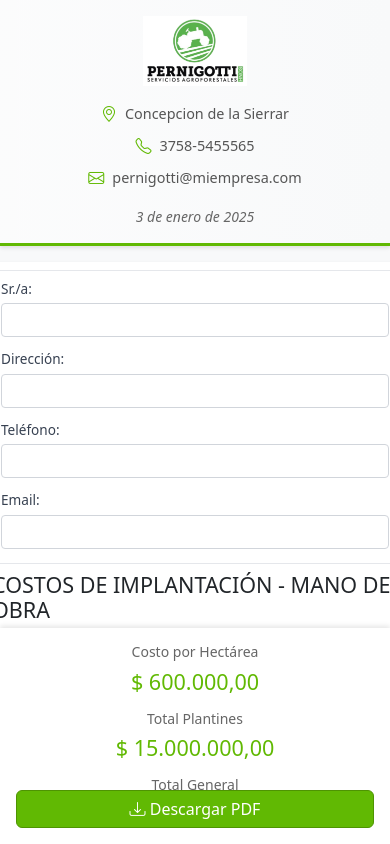
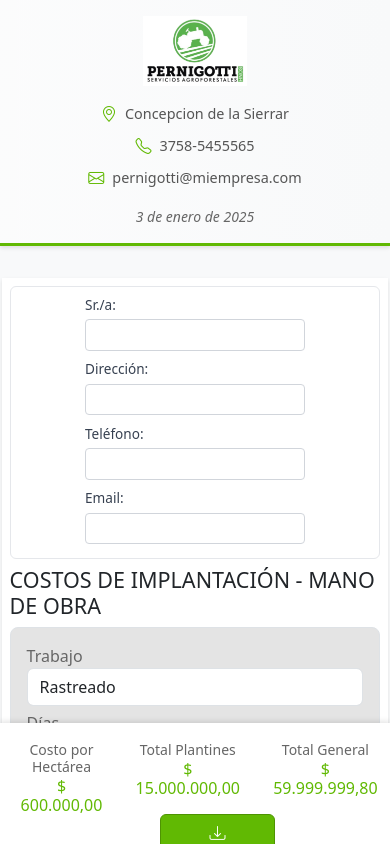
Before and after one commit to josegazano732/App-Presupuesto, an Angular app: page / in a window 390 px wide. Shown: the top 844 px of the page. Built offline with nearby package versions, Linux system fonts and the light colour scheme.

Commit message:
Avances en el diseño

```diff
--- a/src/app/components/budget-form/budget-form.component.css
+++ b/src/app/components/budget-form/budget-form.component.css
@@ -40,7 +40,7 @@
 
 /* Card Styles for Mobile */
 .budget-item-card {
-  background: white;
+  background: rgba(133, 131, 131, 0.219);
   border: 1px solid #dee2e6;
   border-radius: 8px;
   padding: 1rem;
@@ -48,12 +48,13 @@
 }
 
 .budget-item-card .form-group {
-  margin-bottom: 1rem;
+  margin-bottom: 0.300rem;
 }
 
 .budget-item-card label {
   display: block;
-  margin-bottom: 0.5rem;
+  /*margin-bottom: 0.1rem;*/
+  margin: auto;
   color: #666;
 }
 
@@ -73,36 +74,38 @@
   left: 0;
   right: 0;
   background: white;
-  padding: 1rem;
+  padding: 0.250rem;
   box-shadow: 0 -2px 5px rgba(0,0,0,0.1);
   z-index: 1000;
 }
 
 .totals-grid {
-  display: grid;
-  grid-template-columns: repeat(auto-fit, minmax(200px, 1fr));
-  gap: 1rem;
+  display: inline-flex;
+  justify-content: space-between;
 }
-
+/* Ver esta seccion*/
 .total-item {
+  margin: 15px;
+  padding: 0rem;
   text-align: center;
 }
 
-.total-item h5 {
+.total-item h6 {
   margin: 0;
   color: #666;
   font-size: 0.875rem;
 }
-
-.total-item .h4 {
-  margin: 0.5rem 0 0;
+/* Ver esta seccion*/
+.total-item .h6{
+  margin: 1rem 4 0;
+  padding: 0.1rem;
   color: var(--primary-color);
 }
 
 /* Action Buttons */
 .action-buttons {
   position: fixed;
-  bottom: 1rem;
+  bottom: 1.5rem;
   right: 1rem;
   z-index: 1001;
 }
@@ -120,7 +123,7 @@
   .content-wrapper {
     padding: 0.5rem;
     border-radius: 0;
-    margin: -1rem;
+    margin: 0.1rem;
   }
 
   .form-control {
@@ -131,13 +134,17 @@
     grid-template-columns: 1fr;
   }
 
+  /* Ver como ubicar el boton aqui */
   .action-buttons {
-    left: 1rem;
-    right: 1rem;
+    height: 1rem;
+    bottom: 0.9rem;
+    left: 10rem;
+    right: 0%;
+
   }
 
   .action-buttons .btn {
-    width: 100%;
+    width: 50%;
   }
 }
 
--- a/src/app/components/budget-form/budget-form.component.html
+++ b/src/app/components/budget-form/budget-form.component.html
@@ -221,19 +221,19 @@
     </div>
 
     <!-- Totals Summary -->
-    <div class="totals-summary">
-      <div class="totals-grid">
+    <div class="totals-summary ">
+      <div class="totals-grid container">
         <div class="total-item">
-          <h5>Costo por Hectárea</h5>
-          <p class="h4">{{formatCurrency(budget.totalCostPerHectare)}}</p>
+          <h6>Costo por Hectárea</h6>
+          <p class="h6">{{formatCurrency(budget.totalCostPerHectare)}}</p>
         </div>
         <div class="total-item">
-          <h5>Total Plantines</h5>
-          <p class="h4">{{formatCurrency(budget.totalSeedlingsCost)}}</p>
+          <h6>Total Plantines</h6>
+          <p class="h6">{{formatCurrency(budget.totalSeedlingsCost)}}</p>
         </div>
         <div class="total-item">
-          <h5>Total General</h5>
-          <p class="h4">{{formatCurrency(budget.grandTotal)}}</p>
+          <h6>Total General</h6>
+          <p class="h6">{{formatCurrency(budget.grandTotal)}}</p>
         </div>
       </div>
     </div>
--- a/src/app/components/budget-form/client-info/client-info.component.css
+++ b/src/app/components/budget-form/client-info/client-info.component.css
@@ -10,7 +10,7 @@
 
 .row {
   display: grid;
-  grid-template-columns: repeat(auto-fit, minmax(240px, 1fr));
+  grid-template-columns: repeat(auto-fit, minmax(240px, 2fr));
   gap: 0.5rem;
 }
 
@@ -28,7 +28,7 @@
 
 .form-control {
   width: 100%;
-  padding: 0.375rem 0.5rem;
+  padding: 0.3rem 0.5rem;
   font-size: 0.875rem;
   line-height: 1.25rem;
   border: 1px solid #d1d5db;
@@ -45,10 +45,11 @@
 @media (max-width: 768px) {
   .card-body {
     padding: 0.5rem;
+    margin: auto;
   }
 
   .row {
-    gap: 0.375rem;
+    gap: 0.150rem;
   }
 
   .form-group {
```
